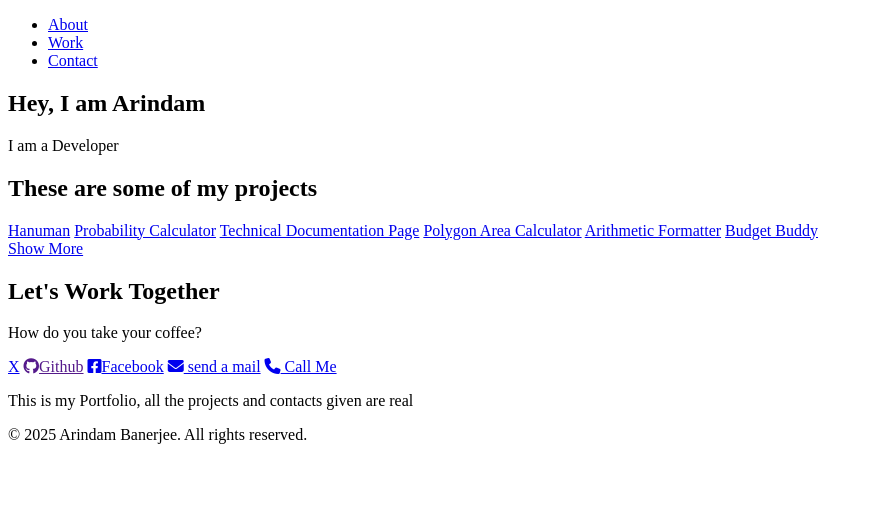
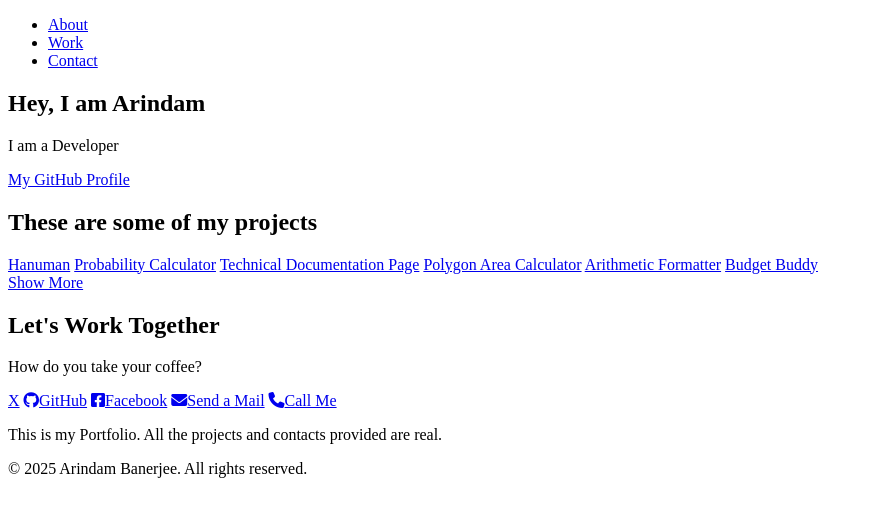
Before and after one commit to arindamb911/Arindam-Dev-Portfolio, a plain HTML site: page index.html in a window 1280 px wide. Shown: the whole page, without its empty margins (0-873 px from the left). Drawn offline with Linux system fonts and the light colour scheme.

Commit message:
fixed some errors and tags

```diff
--- a/index.html
+++ b/index.html
@@ -4,10 +4,11 @@
 <head>
     <meta charset="UTF-8">
     <meta name="viewport" content="width=device-width, initial-scale=1.0">
+    <meta name="description"
+        content="Arindam Banerjee's developer portfolio showcasing projects and contact information.">
     <title>Arindam Dev Portfolio</title>
     <link rel="stylesheet" href="https://cdnjs.cloudflare.com/ajax/libs/font-awesome/6.4.0/css/all.min.css">
     <link rel="stylesheet" href="styles.css">
-
 </head>
 
 <body>
@@ -15,17 +16,20 @@
     <nav id="navbar">
         <ul class="nav-list">
             <li><a href="#welcome-section">About</a></li>
-            <li><a href="#projects">Work</a></li>
+            <li><a href="#projects-section">Work</a></li>
             <li><a href="#contact">Contact</a></li>
         </ul>
     </nav>
-    <!-- Secition -->
+
+    <!-- Welcome Section -->
     <section id="welcome-section">
         <h1>Hey, I am Arindam</h1>
         <p>I am a Developer</p>
+        <a id="profile-link" href="https://github.com/arindamb911" target="_blank">My GitHub Profile</a>
     </section>
-    <!-- Project Section  -->
-    <section id="projects">
+
+    <!-- Projects Section -->
+    <section id="projects-section" class="project-tile">
         <h2 class="projects-header">These are some of my projects</h2>
         <div id="project-grid">
             <a href="https://github.com/arindamb911/hanuman" target="_blank">Hanuman</a>
@@ -37,8 +41,8 @@
             <a href="https://github.com/arindamb911/BudgetBuddy" target="_blank">Budget Buddy</a>
         </div>
         <a href="https://github.com/arindamb911" class="btn btn-show-all" target="_blank">Show More</a>
+    </section>
 
-    </section>
     <!-- Contact Me Section -->
     <section id="contact" class="contact-section">
         <div class="contact-header">
@@ -46,19 +50,25 @@
             <p>How do you take your coffee?</p>
         </div>
         <div class="contact-links">
-            <a href="https://x.com/BountySeekerAB" class="btn contact-details" target="_blank"><i
-                    class="fab fa-x-twitter"></i>X</a>
-            <a href="" class="btn contact-details"><i class="fab fa-github"></i>Github</a>
-            <a href="https://www.facebook.com/profile.php?id=61550803049837"><i
-                    class="fab fa-facebook-square"></i>Facebook</a>
-            <a href="mailto:911arindam@gmail.com" class="btn contact-details"><i class="fas fa-envelope"></i> send a
-                mail</a>
-            <a href="tel:+919137385242" class="btn contact-details"><i class="fas fa-phone"></i> Call Me</a>
+            <a href="https://x.com/BountySeekerAB" class="btn contact-details" target="_blank"
+                aria-label="Visit my X profile">
+                <i class="fab fa-x-twitter"></i>X</a>
+            <a href="https://github.com/arindamb911" class="btn contact-details" target="_blank"
+                aria-label="Visit my GitHub profile">
+                <i class="fab fa-github"></i>GitHub</a>
+            <a href="https://www.facebook.com/profile.php?id=61550803049837" class="btn contact-details" target="_blank"
+                aria-label="Visit my Facebook profile">
+                <i class="fab fa-facebook-square"></i>Facebook</a>
+            <a href="mailto:911arindam@gmail.com" class="btn contact-details" aria-label="Send me an email">
+                <i class="fas fa-envelope"></i>Send a Mail</a>
+            <a href="tel:+919137385242" class="btn contact-details" aria-label="Call me">
+                <i class="fas fa-phone"></i>Call Me</a>
         </div>
     </section>
+
     <!-- Footer -->
     <footer>
-        <p>This is my Portfolio, all the projects and contacts given are real</p>
+        <p>This is my Portfolio. All the projects and contacts provided are real.</p>
         <p>&copy; 2025 Arindam Banerjee. All rights reserved.</p>
     </footer>
 </body>
```
